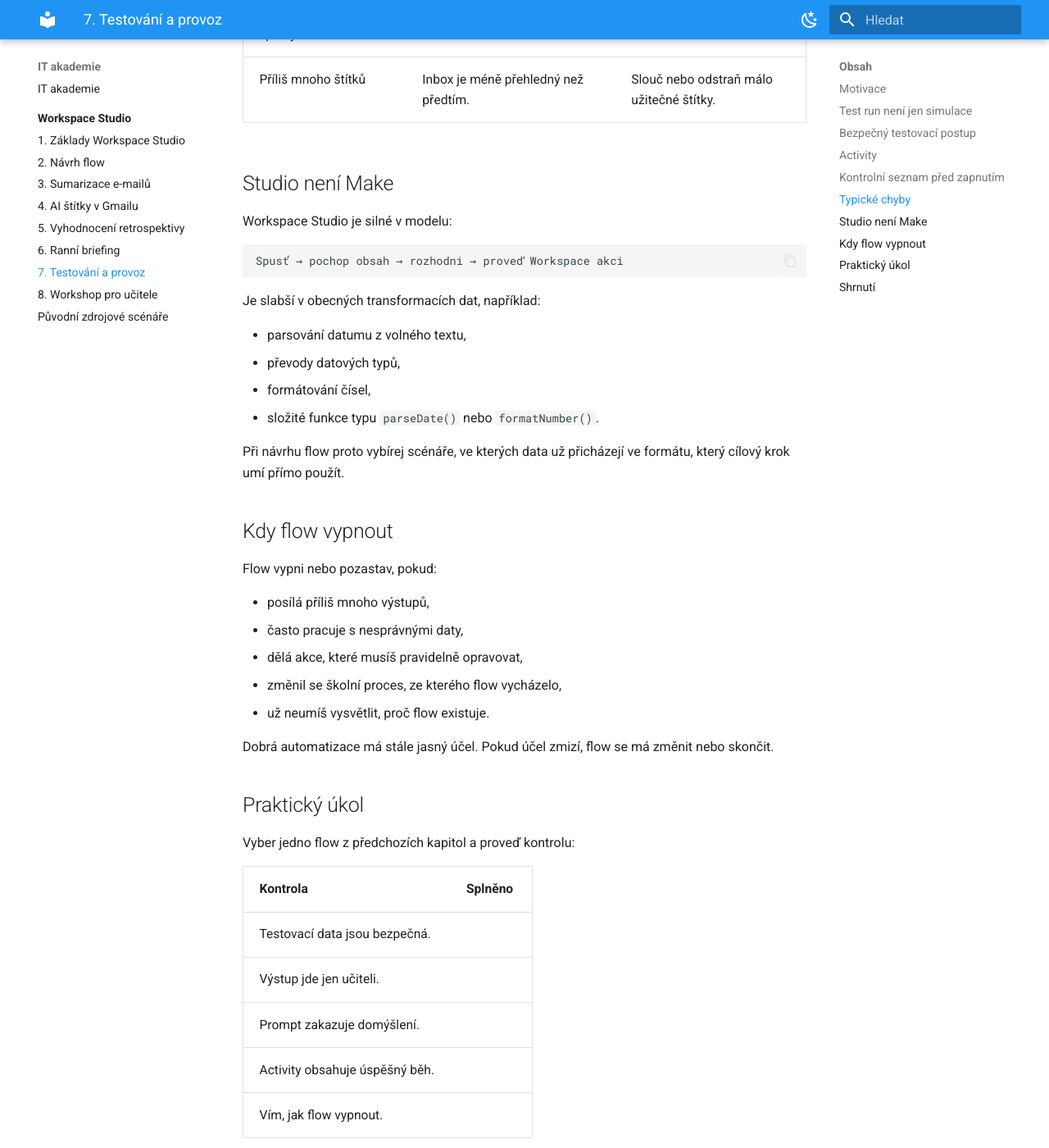
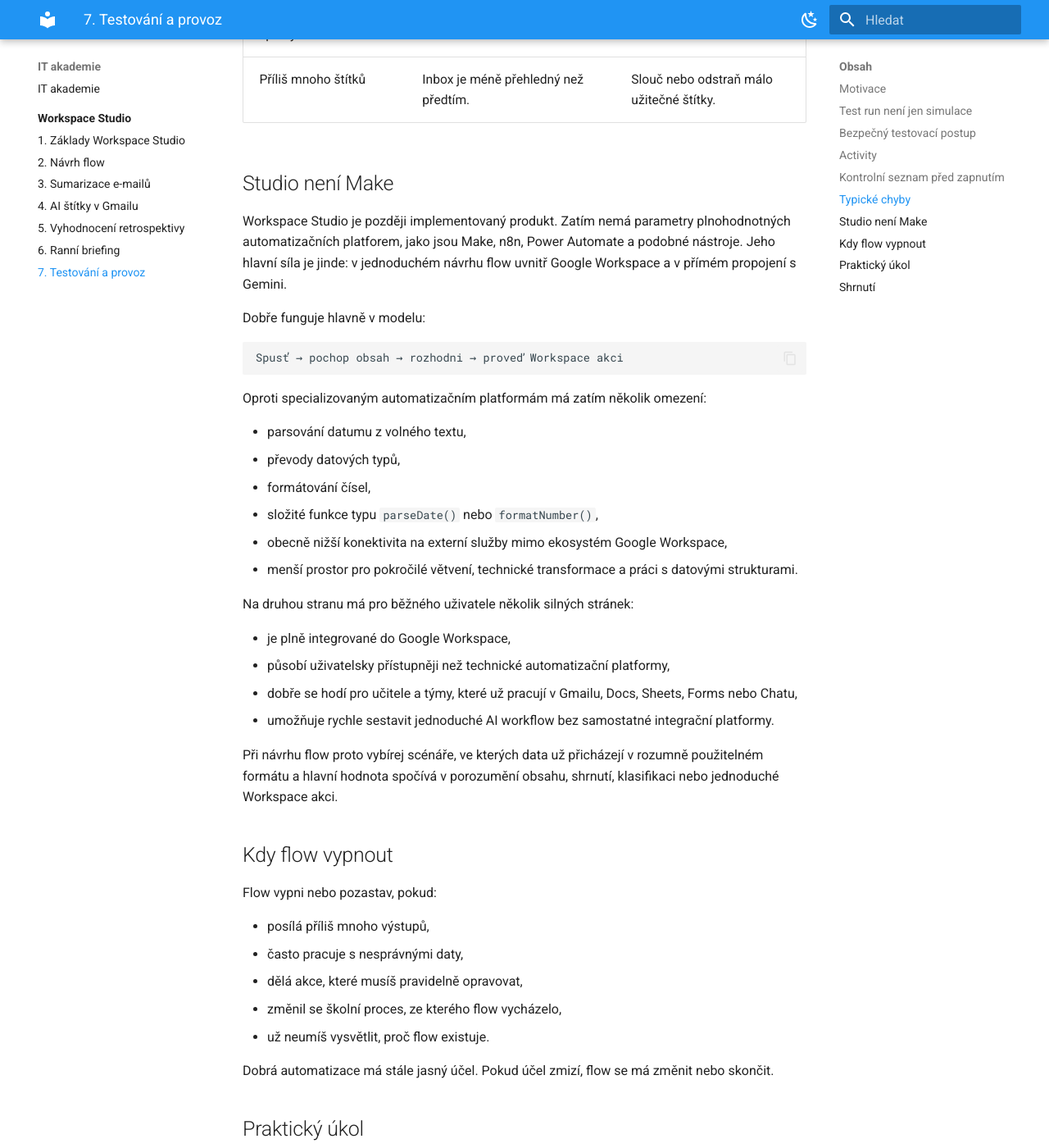
Before and after one commit to faitjaroslav-byte/IT_akademie, an MkDocs documentation site: the page built from docs/workspace-studio/07-testovani-a-provoz.md, in a window 1280 px wide and 1400 px high, scrolled down 2311 px. Shown: the whole window at 82% size. Built offline with MkDocs 1.6.1 and Material for MkDocs 9.7.7, drawn with Linux system fonts in a browser that asks for light colours.

Commit message:
Depublish private Workspace Studio materials

````diff
--- a/docs/workspace-studio/07-testovani-a-provoz.md
+++ b/docs/workspace-studio/07-testovani-a-provoz.md
@@ -67,20 +67,31 @@ U jednotlivých běhů lze ověřit:
 
 ## Studio není Make
 
-Workspace Studio je silné v modelu:
+Workspace Studio je později implementovaný produkt. Zatím nemá parametry plnohodnotných automatizačních platforem, jako jsou Make, n8n, Power Automate a podobné nástroje. Jeho hlavní síla je jinde: v jednoduchém návrhu flow uvnitř Google Workspace a v přímém propojení s Gemini.
+
+Dobře funguje hlavně v modelu:
 
 ```text
 Spusť → pochop obsah → rozhodni → proveď Workspace akci
 ```
 
-Je slabší v obecných transformacích dat, například:
+Oproti specializovaným automatizačním platformám má zatím několik omezení:
 
 - parsování datumu z volného textu,
 - převody datových typů,
 - formátování čísel,
-- složité funkce typu `parseDate()` nebo `formatNumber()`.
+- složité funkce typu `parseDate()` nebo `formatNumber()`,
+- obecně nižší konektivita na externí služby mimo ekosystém Google Workspace,
+- menší prostor pro pokročilé větvení, technické transformace a práci s datovými strukturami.
 
-Při návrhu flow proto vybírej scénáře, ve kterých data už přicházejí ve formátu, který cílový krok umí přímo použít.
+Na druhou stranu má pro běžného uživatele několik silných stránek:
+
+- je plně integrované do Google Workspace,
+- působí uživatelsky přístupněji než technické automatizační platformy,
+- dobře se hodí pro učitele a týmy, které už pracují v Gmailu, Docs, Sheets, Forms nebo Chatu,
+- umožňuje rychle sestavit jednoduché AI workflow bez samostatné integrační platformy.
+
+Při návrhu flow proto vybírej scénáře, ve kterých data už přicházejí v rozumně použitelném formátu a hlavní hodnota spočívá v porozumění obsahu, shrnutí, klasifikaci nebo jednoduché Workspace akci.
 
 ## Kdy flow vypnout
 
--- a/mkdocs.yml
+++ b/mkdocs.yml
@@ -37,6 +37,10 @@ markdown_extensions:
 extra_css:
   - assets/stylesheets/extra.css
 
+exclude_docs: |
+  workspace-studio/08-workshop.md
+  workspace-studio/scenare.md
+
 nav:
   - IT akademie: index.md
   - Workspace Studio:
@@ -48,5 +52,3 @@ nav:
       - 5. Vyhodnocení retrospektivy: workspace-studio/05-retrospektiva.md
       - 6. Ranní briefing: workspace-studio/06-ranni-briefing.md
       - 7. Testování a provoz: workspace-studio/07-testovani-a-provoz.md
-      - 8. Workshop pro učitele: workspace-studio/08-workshop.md
-      - Původní zdrojové scénáře: workspace-studio/scenare.md
````
Also changed, not shown: docs/workspace-studio/index.md (+2 -3 lines).
